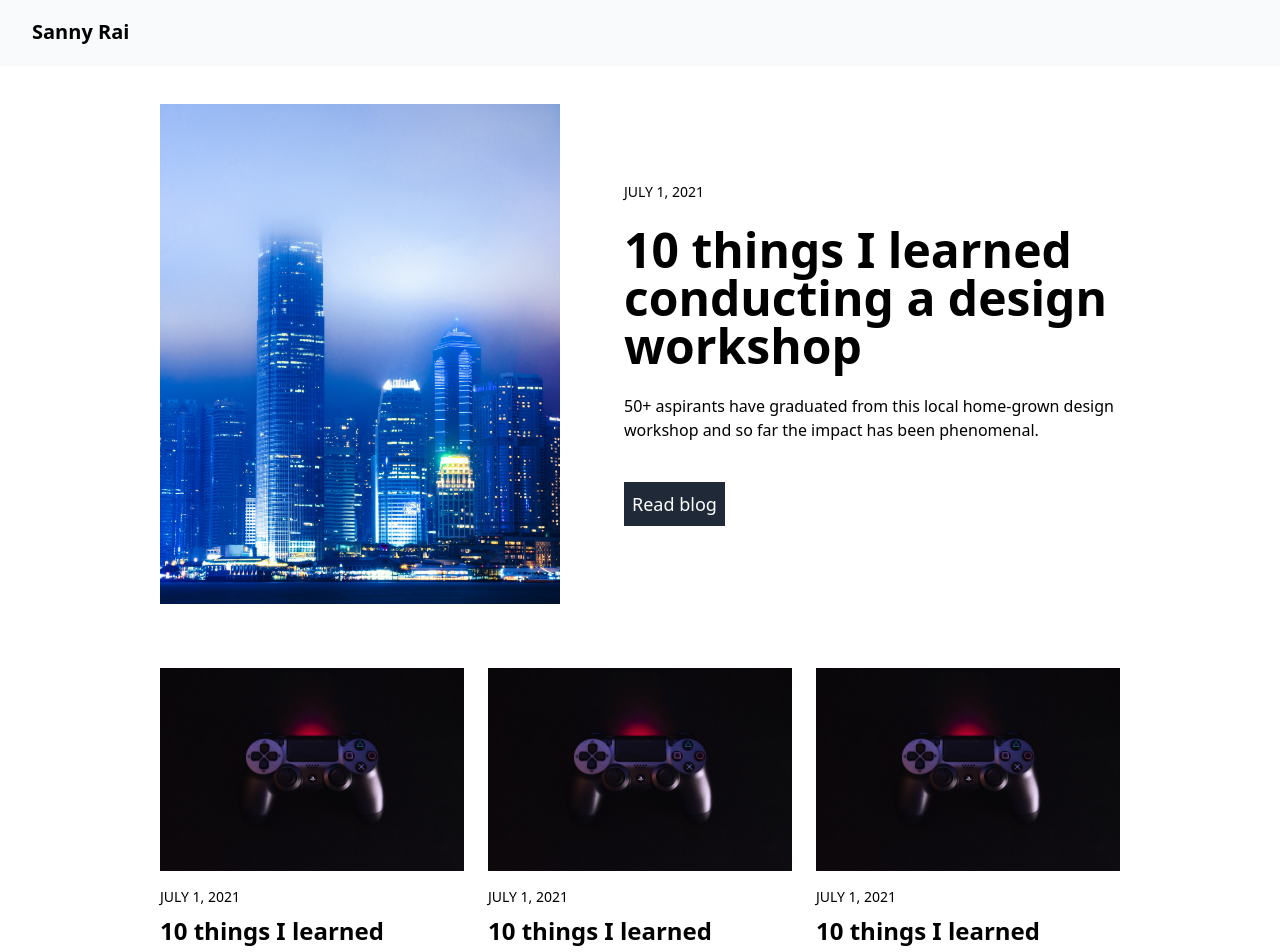
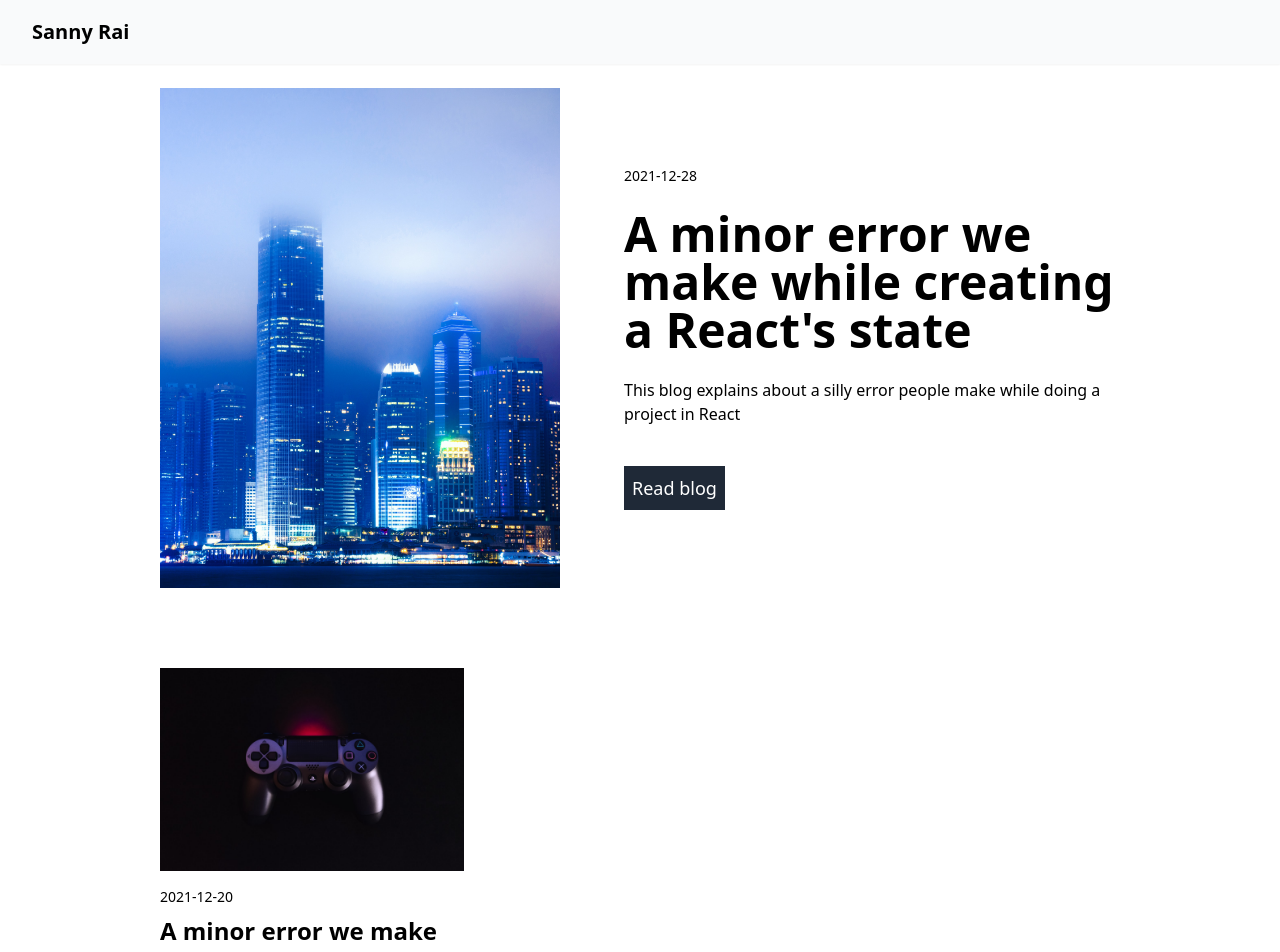
Before and after one commit to iamsannyrai/personal-site, a Next.js app: page / in a window 1280 px wide. Shown: the top 952 px of the page. Built offline with nearby package versions, Linux system fonts and the light colour scheme.

Commit message:
fetch list of posts and display post data

```diff
--- /dev/null
+++ b/business_logic/post.ts
@@ -0,0 +1,36 @@
+import fs from "fs"
+import path from "path"
+import matter from "gray-matter"
+
+const postsDirectory = path.join(process.cwd(), 'posts')
+
+export function fetchAllPostsInSortedOrder() {
+    const fileNames: string[] = fs.readdirSync(postsDirectory)
+    const allPostsData = fileNames.map((fileName: string) => {
+        // extract file name without extension
+        const id = fileName.replace(/\.md$/, '')
+
+        // get path of file and read its content
+        const fullPath = path.join(postsDirectory, fileName)
+        const fileContents = fs.readFileSync(fullPath, 'utf8')
+
+        // user gray-matter to parse post's metadata section
+        const matterResult = matter(fileContents)
+
+        return {
+            id,
+            ...matterResult.data
+        }
+    })
+
+    // sort post by date and return result
+    return allPostsData.sort((a, b) => {
+        if (a < b) {
+            return 1
+        } else if (a > b) {
+            return -1
+        } else {
+            return 0
+        }
+    })
+}
--- a/components/all_posts.tsx
+++ b/components/all_posts.tsx
@@ -1,9 +1,7 @@
 import { PostCard } from "./post_card";
 
-export function AllPosts() {
+export function AllPosts({ allPosts }) {
     return <div className="my-10 space-y-10 md:space-y-0 md:grid md:grid-cols-3 md:gap-x-6 md:gap-y-12">
-        <PostCard/>
-        <PostCard/>
-        <PostCard/>
+        {allPosts.map((post) => (<PostCard key={post.title} post={post}/>))}
     </div>
 }
--- a/components/latest_post.tsx
+++ b/components/latest_post.tsx
@@ -1,13 +1,13 @@
 import Link from 'next/link'
 
-export function LatestPost() {
-    return <div className="md:flex md:space-x-16  my-4 md:mt-10 md:mb-16">
-        <img src="./thumbnail.jpg" alt="" width="400" />
+export function LatestPost({ latestPost }) {
+    return <div className="md:flex md:space-x-16  my-4 md:mt-6 md:mb-20">
+        <img src={latestPost.thumbnail} alt="" width="400" />
         <div className="mt-4 md:my-auto">
-            <div className="text-sm">JULY 1, 2021</div>
+            <div className="text-sm">{latestPost.date}</div>
             <Link href="/">
-                <a><h1 className="text-5xl font-bold my-6 hover:underline">10 things I learned conducting a design workshop</h1></a></Link>
-            <p>50+ aspirants have graduated from this local home-grown design workshop and so far the impact has been phenomenal. </p>
+                <a><h1 className="text-5xl font-bold my-6 hover:underline">{latestPost.title}</h1></a></Link>
+            <p>{latestPost.description} </p>
             <Link href="/"><button className="mt-10 bg-gray-800 p-2 text-lg text-white hover:bg-black">Read blog</button></Link>
         </div>
     </div>
--- a/components/post_card.tsx
+++ b/components/post_card.tsx
@@ -1,10 +1,10 @@
 import Link from 'next/link'
 
-export function PostCard() {
+export function PostCard({ post }) {
     return <div>
         <img src="./testThumbnail.jpeg" alt="" />
-        <div className="mt-4 mb-2 text-sm">JULY 1, 2021</div>
-        <Link href="/post"><a><h1 className="mb-2 text-2xl font-bold hover:underline">10 things I learned conducting a design workshop</h1></a></Link>
-        <p>50+ aspirants have graduated from this local home-grown design workshop and so far the impact has been phenomenal. </p>
+        <div className="mt-4 mb-2 text-sm">{post.date}</div>
+        <Link href="/post"><a><h1 className="mb-2 text-2xl font-bold hover:underline">{post.title}</h1></a></Link>
+        <p>{post.description}</p>
     </div>
 }
--- a/package.json
+++ b/package.json
@@ -9,6 +9,7 @@
     "lint": "next lint"
   },
   "dependencies": {
+    "gray-matter": "^4.0.3",
     "next": "11.0.1",
     "react": "17.0.2",
     "react-dom": "17.0.2"
--- a/pages/index.tsx
+++ b/pages/index.tsx
@@ -1,8 +1,9 @@
+import { fetchAllPostsInSortedOrder } from "../business_logic/post"
 import { AllPosts } from "../components/all_posts"
 import { LatestPost } from "../components/latest_post"
 import { Navbar } from "../components/nav_bar"
 
-export default function Home() {
+export default function Home({ latestPost, allPosts }) {
   return (
     <div>
       {/* Navbar */}
@@ -10,10 +11,27 @@ export default function Home() {
       {/* Body Section */}
       <div className="mx-4 md:px-8 md:mx-auto md:max-w-5xl">
         {/* Latest Post Section */}
-        <LatestPost />
+        <LatestPost latestPost={latestPost} />
         {/* All Posts Section */}
-        <AllPosts />
+        <AllPosts allPosts={allPosts} />
       </div>
     </div>
   )
 }
+
+export async function getStaticProps() {
+  const allPostsData = fetchAllPostsInSortedOrder()
+  if (allPostsData.length > 0)
+    return {
+      props: {
+        latestPost: allPostsData[0],
+        allPosts: allPostsData.length > 1 ? allPostsData.slice(1) : []
+      }
+    }
+  return {
+    props: {
+      latestPost: {},
+      allPosts: []
+    }
+  }
+}
--- /dev/null
+++ b/posts/sample-post-1.md
@@ -0,0 +1,9 @@
+---
+title: "A minor error we make while creating a React's state"
+description: "This blog explains about a silly error people make while doing a project in React"
+date: "2021-12-28"
+keywords: "React, JavaScript, React.js, state, hooks"
+thumbnail: './thumbnail.jpg'
+author: 'Sanny Rai'
+authorImage: '/images/authors/nepninja.jpeg'
+---
--- /dev/null
+++ b/posts/sample-post.md
@@ -0,0 +1,9 @@
+---
+title: "A minor error we make while creating a React's state"
+description: "This blog explains about a silly error people make while doing a project in React"
+date: "2021-12-20"
+keywords: "React, JavaScript, React.js, state, hooks"
+thumbnail: './thumbnail.jpg'
+author: 'Sanny Rai'
+authorImage: '/images/authors/nepninja.jpeg'
+---
```
Also changed, not shown: 1 other file (tests, documents, lock files or other folders).
